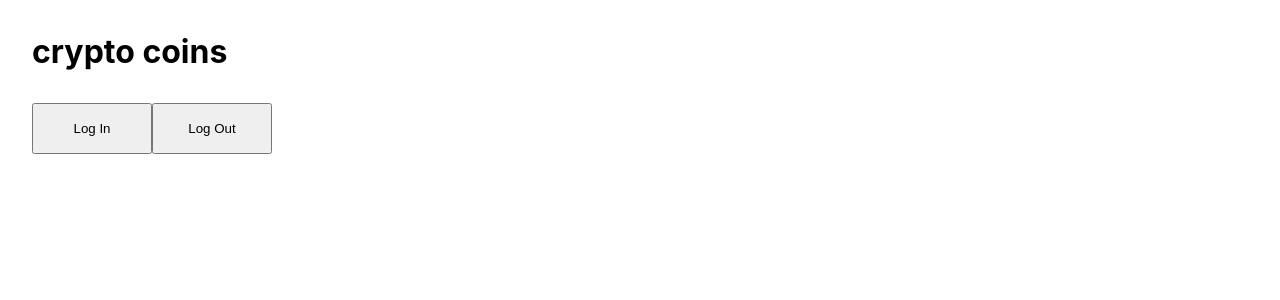
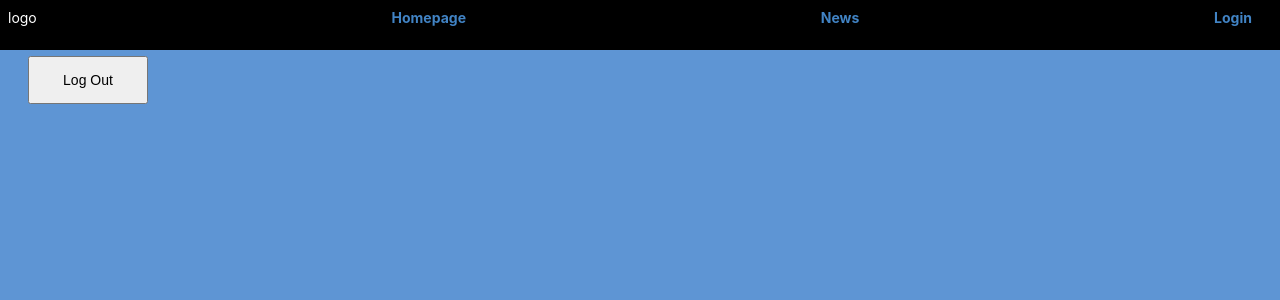
Before and after one commit to shani32/midproject, a React (Create React App) app: page /news in a window 1280 px wide. Shown: the top 300 px of the page. Built offline with nearby package versions, Linux system fonts and the light colour scheme; no server answers.

Commit message:
third page

```diff
--- a/public/index.html
+++ b/public/index.html
@@ -15,6 +15,7 @@
       user's mobile device or desktop. See https://developers.google.com/web/fundamentals/web-app-manifest/
     -->
     <link rel="manifest" href="%PUBLIC_URL%/manifest.json" />
+    <link rel="stylesheet" href="https://cdnjs.cloudflare.com/ajax/libs/semantic-ui/2.4.1/semantic.min.css">
     <!--
       Notice the use of %PUBLIC_URL% in the tags above.
       It will be replaced with the URL of the `public` folder during the build.
@@ -31,6 +32,7 @@
 
     <div id="root"></div>
      <script src="https://cdnjs.cloudflare.com/ajax/libs/Chart.js/3.6.2/chart.min.js"></script>
+
     <!--
       This HTML file is a template.
       If you open it directly in the browser, you will see an empty page.
--- a/src/App.js
+++ b/src/App.js
@@ -4,7 +4,7 @@ import { useEffect, useState } from 'react';
 import axios from 'axios'
 import './App.css';
 import Coin from './components/coin';
-import Header from './components/Header';
+import Header from './components/Navbar';
 import MainCoins from './pages/coinDetailsPage/MainCoins/MainCoins';
 import { BrowserRouter,  Route } from "react-router-dom";
 import  ReactDOM  from 'react-dom';
@@ -12,6 +12,9 @@ import CoinDetailsPage from './pages/coinDetailsPage/coinDetails.Page';
 import LoginButton from './components/LoginButton';
 import LogoutButton from './components/LogOutButton';
 import {googleSign} from './api/auth'
+import Navbar from './components/Navbar';
+import { WishListContextProvider } from './components/wishListContext';
+import ArticlesPage from './pages/coinDetailsPage/articles/articlesPage';
 function App() {
   const [user, setUser]=React.useState('')
   console.log(user)
@@ -19,18 +22,22 @@ function App() {
     return (
       <>
         <main>
+          <WishListContextProvider>
           <BrowserRouter>
-            <Header/>
-            <LoginButton />
+            <Navbar/>
+
             <LogoutButton />
             <div className="container">
 
                     <Route path="/" exact component={MainCoins}/>
                     <Route path="/coins/:id" exact component={CoinDetailsPage}/>
+                    <Route path="/news" exact component={ArticlesPage}/>
+                    {/* <Route path="/login" exact component={LoginButton}/> */}
 
 
             </div>
           </BrowserRouter>
+          </WishListContextProvider>
         </main>
         </>
     )
--- a/src/components/Header.jsx
+++ /dev/null
@@ -1,10 +0,0 @@
-import React from "react";
-const Header=()=>{
-    return(
-    <div>
-        <h1 className="header">crypto coins</h1>
-    </div>
-
-    )
-}
-    export default Header
--- /dev/null
+++ b/src/components/Navbar.jsx
@@ -0,0 +1,17 @@
+import React from "react";
+import navbar from'../components/navbar.css'
+import { Link } from "react-router-dom"
+import LoginButton from "./LoginButton";
+
+const Navbar=()=>{
+    return(
+    <div className="navBarContainer">
+        <div className="logo">logo</div>
+        <Link to = {'/'}> <div className="homepage">Homepage</div></Link>
+        <Link to = {'/news'}> <div className="wishList">News</div></Link>
+       <Link to={'/login'}> <div className="loginUser">Login</div></Link>
+    </div>
+
+    )
+}
+    export default Navbar
--- /dev/null
+++ b/src/components/navbar.css
@@ -0,0 +1,22 @@
+
+body{
+    width: 100vw;
+    position: relative;
+}
+.navBarContainer{
+    display: flex;
+   justify-content: space-between;
+   background-color: black;
+   color: white;
+   width: 100%;
+   position: absolute;
+   top: 0;
+   left: 0;
+   height: 50px;
+   padding: 8px;
+   text-align: center;
+
+}
+.loginUser{
+    padding-right: 20px;
+}
--- a/src/components/style.css
+++ b/src/components/style.css
@@ -1,7 +1,11 @@
+body{
+    background-color: rgb(94, 149, 212);
+}
 .coinContainer{
     display: flex;
     justify-content: center;
     margin:0 auto ;
+    color: black;
 }
 .coinRow{
     display: flex;
@@ -14,6 +18,8 @@
 }
 .coin{
     display: flex;
+    align-items: center;
+    justify-content: center;
     align-items: center;
     padding-right: 24px;
     min-width: 300px;
@@ -56,3 +62,13 @@
 .green{
     color: green;
 }
+a{
+    text-decoration: none;
+    font-weight: bold;
+}
+a:hover{
+    background-color: white;
+}
+a:active{
+    color: white;
+}
--- a/src/components/wishListContext.jsx
+++ b/src/components/wishListContext.jsx
@@ -1,13 +1,13 @@
-// import React, {createContext, useState} from "react";
+import React, {createContext, useState} from "react";
 
-// export const WishListContext= createContext();
+export const WishListContext= createContext();
 
-// export const WishListContextProvider=props=>{
-//     const [wishList, setWishList]= useState(['bitcoin', 'ethereum', 'bnb'])
+export const WishListContextProvider=props=>{
+    const [wishList, setWishList]= useState(['bitcoin', 'ethereum', 'bnb'])
 
-//     return(
-//         <WishListContext.Provider value={{wishList}}>
-//             {props.children}
-//         </WishListContext.Provider>
-//     )
-// }
+    return(
+        <WishListContext.Provider value={{wishList}}>
+            {props.children}
+        </WishListContext.Provider>
+    )
+}
--- a/src/pages/coinDetailsPage/MainCoins/MainCoins.jsx
+++ b/src/pages/coinDetailsPage/MainCoins/MainCoins.jsx
@@ -1,19 +1,22 @@
-import { useEffect, useState } from 'react';
+import { useContext, useEffect, useState } from 'react';
 import axios from 'axios'
-// import './App.css';
+import '../../../components/style.css';
 import Coin from '../../../components/coin';
+// import {WishListContext} from '../../../components/wishListContext'
 
 
 function MainCoins() {
   const [coins, setCoins]=useState([])
   const [inputSearch, setInputSearch]=useState('')
   const [isLoading, setIsLoading]=useState(false)
+  // const {wishList}= useContext(WishListContext)
+  // console.log(wishList)
 
   useEffect(()=>{
     const getData = async () => {
       setIsLoading(true)
       const res = await axios
-        .get("https://intense-mesa-62220.herokuapp.com/api.coingecko.com/api/v3/coins/markets?vs_currency=ILS&order=market_cap_desc&per_page=50&page=1&sparkline=false")
+        .get("https://intense-mesa-62220.herokuapp.com/api.coingecko.com/api/v3/coins/markets?vs_currency=USD&order=market_cap_desc&per_page=50&page=1&sparkline=false")
       setCoins(res.data)
       setIsLoading(false)
     }
--- /dev/null
+++ b/src/pages/coinDetailsPage/articles/articles.css
@@ -0,0 +1,8 @@
+.cardContainer{
+    display: flex;
+}
+.card{
+border-radius: 10px;
+display: flex;
+border: black 5px solid;
+}
--- /dev/null
+++ b/src/pages/coinDetailsPage/articles/articlesPage.jsx
@@ -0,0 +1,80 @@
+import React, { useContext, useEffect, useState } from "react";
+import { WishListContext } from "../../../components/wishListContext";
+import './articles.css'
+
+function ArticlesPage() {
+  const [articles, setArticles] = useState([]);
+  const axios = require("axios").default;
+  const url = "https://bing-news-search1.p.rapidapi.com/news/search?q=Cryptocurrency&safeSearch=off&textFormat=Raw&freshness=Day&count=8"
+  useEffect(() => {
+    const article = async () => {
+      const { data } = await axios.get(url, {
+        method: 'GET',
+        headers: {
+          'x-bingapis-sdk': 'true',
+          'x-rapidapi-host': 'bing-news-search1.p.rapidapi.com',
+          'x-rapidapi-key': 'c2645dee11msh540a182d7a25f3fp17bf4ajsnf846fad0eb13'
+        }
+      });
+      console.log(data);
+      setArticles(data?.value);
+    }
+    article();
+  }, [])
+
+
+  // articles.map((news)=> {
+  //   return
+  //   <>
+  //   <div className="image">
+  //     <img src={news.image.thumbnail.contentUrl} />
+  //   </div>
+  //   <div className="content">
+  //     <a className="header"></a>
+  //     <div className="meta">
+  //       <span className="date"></span>
+  //     </div>
+  //     <div className="description">
+  //     </div>
+  //   </div>
+  //   <div className="extra content">
+  //     <a>
+  //       <i className="user icon"></i>
+  //     </a>
+  //   </div>
+  //   </>
+
+  const ShowArticle = () => {
+    return articles.map((news, index) => (
+      <div className="cardContainer">
+      <div className="ui card" key={index}>
+        <div className="image">
+          <img src={news.image.thumbnail.contentUrl} alt="icon" />
+        </div>
+        <div className="content">
+          <a className="header"></a>
+          <div className="meta">
+            <span className="date">
+              {new Date(news.datePublished).toDateString()}
+            </span>
+          </div>
+          <div className="description">
+            {news.description}
+          </div>
+        </div>
+        <div className="extra content">
+          <a href={news.url} target="_blank">
+            {/* <img style={{ maxWidth: "20px" }} src={news.provider[0].image.thumbnail.contentUrl}  /> */}
+          </a>
+          {news.provider[0].name}
+        </div>
+      </div>
+      </div>
+    ));
+  }
+
+  return (
+    <ShowArticle />
+  )
+}
+export default ArticlesPage
--- a/src/pages/coinDetailsPage/coinDetails.Page.jsx
+++ b/src/pages/coinDetailsPage/coinDetails.Page.jsx
@@ -49,7 +49,8 @@ const CoinDetailPage = () => {
   const formatData = (data) => {
     return data.map((el) => {
       return {
-        t: el[0],
+        // t: Math.floor((el[0]/ (1000 * 60 * 60)) % 24)+":",
+        t: new Date(el[0]).toISOString().slice(11,16),
         y: el[1].toFixed(2),
       };
     });
```
Also changed, not shown: src/components/chart.jsx (+2 -57 lines).
